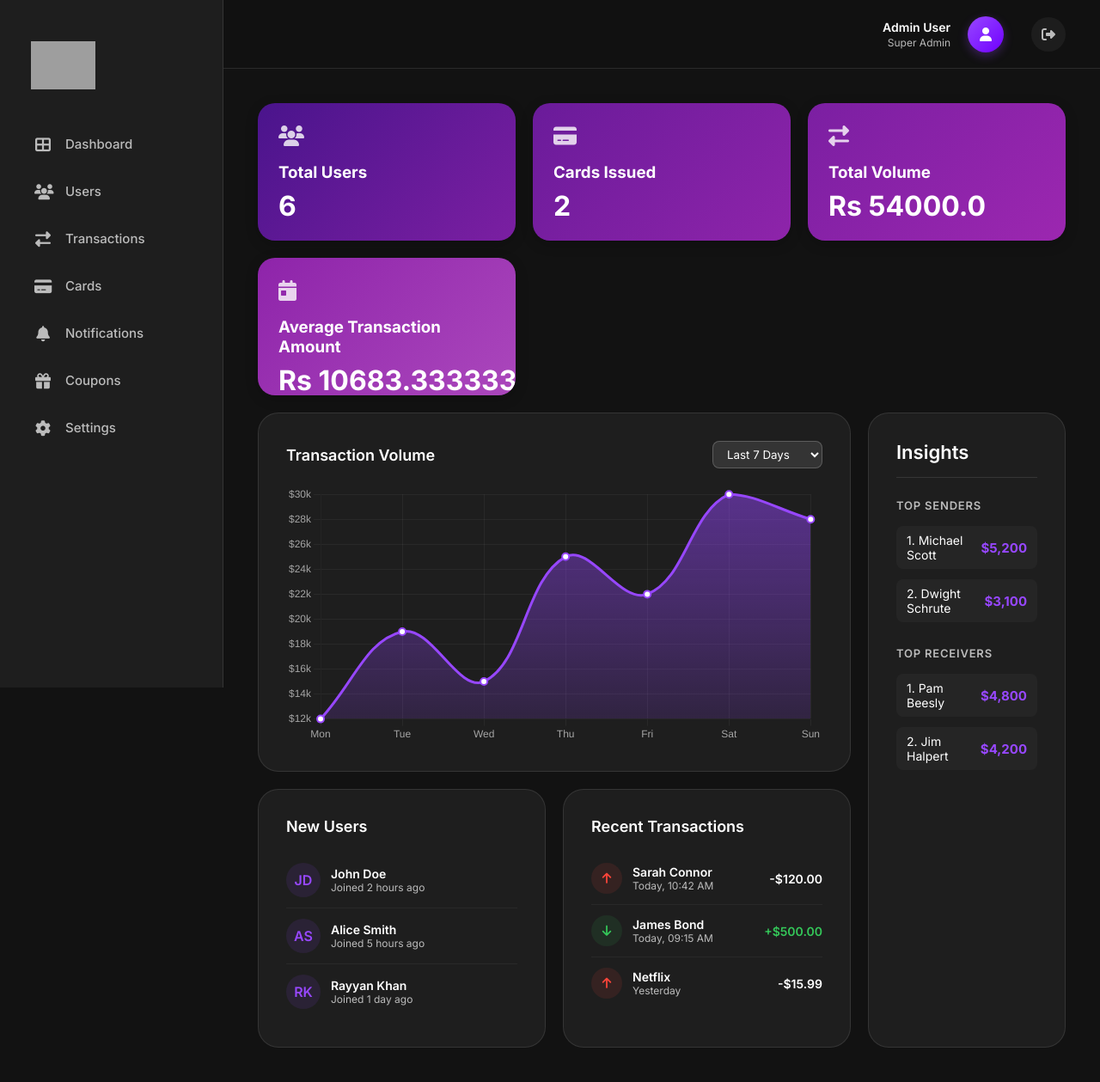
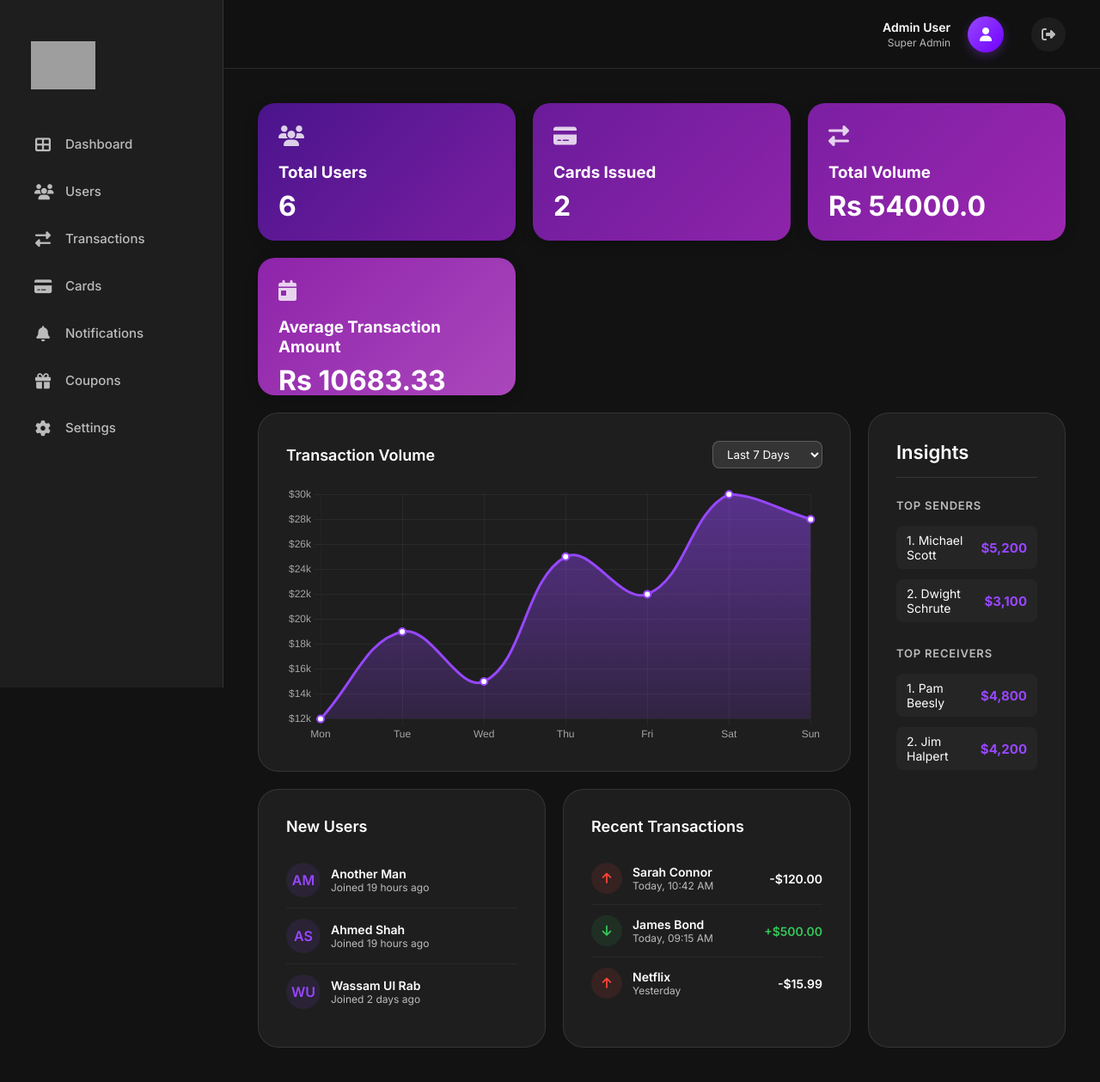
Before and after one commit to rayyanshah04/FlexPay, a Flask app: page /admin/ in a window 1280 px wide. Shown: the whole page at 86% size. Run offline with Flask 3, Linux system fonts and the light colour scheme; a user stored in the database is signed in; some libraries are stand-ins or nearby versions; grey boxes are pictures that could not be loaded.

Commit message:
Dashboard Fixes for printing new users

```diff
--- a/backend/app/admin/routes.py
+++ b/backend/app/admin/routes.py
@@ -5,20 +5,9 @@
 import secrets
 from app.database import db
 from . import admin_bp
+from datetime import datetime, timedelta
 
 db = SQL("sqlite:///instance/database.db")
-
-def generate_coupon_code():
-    """Generate a random 6-digit hexadecimal coupon code"""
-    while True:
-        # Generate 6 random hexadecimal digits (uppercase)
-        code = secrets.token_hex(3).upper()  # 3 bytes = 6 hex digits
-
-        # Check if code already exists in database
-        existing = db.execute("SELECT id FROM coupons WHERE coupon_code = ?", code)
-
-        if not existing:
-            return code
 
 def login_required(f):
     @wraps(f)
@@ -36,10 +25,54 @@
     total_users = db.execute("SELECT COUNT(*) FROM users")[0]['COUNT(*)']
     cards_issued = db.execute("SELECT COUNT(*) FROM cards")[0]['COUNT(*)']
     total_volume = db.execute("SELECT SUM(balance) AS total_volume FROM users;")[0]['total_volume']
+    total_volume = round(total_volume, 2)
+
     average_transaction = db.execute("SELECT AVG(amount) AS average_transaction FROM transactions;")[0]['average_transaction']
+    average_transaction = round(average_transaction, 2)
+
 
     # new users
-    new_users = db.execute("SELECT name, created_at FROM users ORDER BY created_at DESC;")
+    query = db.execute("SELECT name, created_at FROM users ORDER BY created_at DESC LIMIT 3;")
+    new_users = []
+
+    for user in query:
+        created_dt = datetime.strptime(user['created_at'], "%Y-%m-%d %H:%M:%S")
+        created_dt = created_dt + timedelta(hours=5)
+
+        # calculating time difference
+        diff = datetime.now() - created_dt
+        days = diff.days
+        seconds = diff.seconds
+
+        # formatting time ago
+        if days >= 30:
+            months = days // 30
+            time_ago = f"{months} month" + ("s" if months > 1 else "")
+        elif days >= 1:
+            time_ago = f"{days} day" + ("s" if days > 1 else "")
+        elif seconds >= 3600:
+            hours = seconds // 3600
+            time_ago = f"{hours} hour" + ("s" if hours > 1 else "")
+        elif seconds >= 60:
+            minutes = seconds // 60
+            time_ago = f"{minutes} minute" + ("s" if minutes > 1 else "")
+        else:
+            time_ago = "just now"
+
+        # getting first letters
+        words = user['name'].split()
+        if len(words) == 1:
+            letters = words[0][0]
+        else:
+            letters = words[0][0] + words[1][0]
+
+        # appending
+        new_users.append({
+            'letters': letters.upper(),
+            'name': user['name'],
+            'created_at': time_ago
+        })
+
     return render_template('admin/dashboard.html',
     total_users=total_users,
     cards_issued=cards_issued,
--- a/backend/app/admin/templates/admin/dashboard.html
+++ b/backend/app/admin/templates/admin/dashboard.html
@@ -71,27 +71,15 @@
                         <h2>New Users</h2>
                     </div>
                     <ul class="simple-list">
+                        {% for user in new_users %}
                         <li>
-                            <div class="user-avatar-sm">JD</div>
+                            <div class="user-avatar-sm">{{ user.letters }}</div>
                             <div class="list-info">
-                                <span class="primary-text">John Doe</span>
-                                <span class="sub-text">Joined 2 hours ago</span>
+                                <span class="primary-text">{{ user.name }}</span>
+                                <span class="sub-text">Joined {{ user.created_at }} ago</span>
                             </div>
                         </li>
-                        <li>
-                            <div class="user-avatar-sm">AS</div>
-                            <div class="list-info">
-                                <span class="primary-text">Alice Smith</span>
-                                <span class="sub-text">Joined 5 hours ago</span>
-                            </div>
-                        </li>
-                        <li>
-                            <div class="user-avatar-sm">RK</div>
-                            <div class="list-info">
-                                <span class="primary-text">Rayyan Khan</span>
-                                <span class="sub-text">Joined 1 day ago</span>
-                            </div>
-                        </li>
+                        {% endfor %}
                     </ul>
                 </div>
 
```
Also changed, not shown: backend/instance/database.db.
